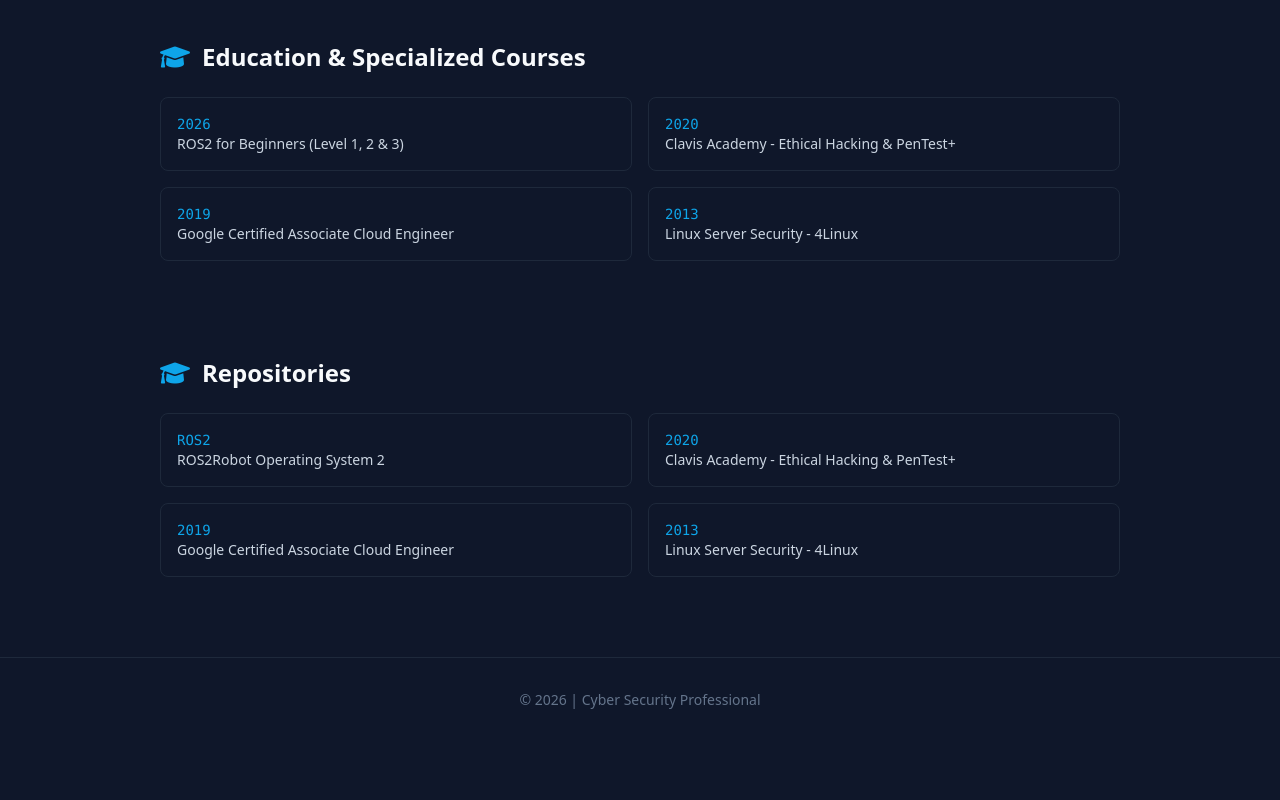
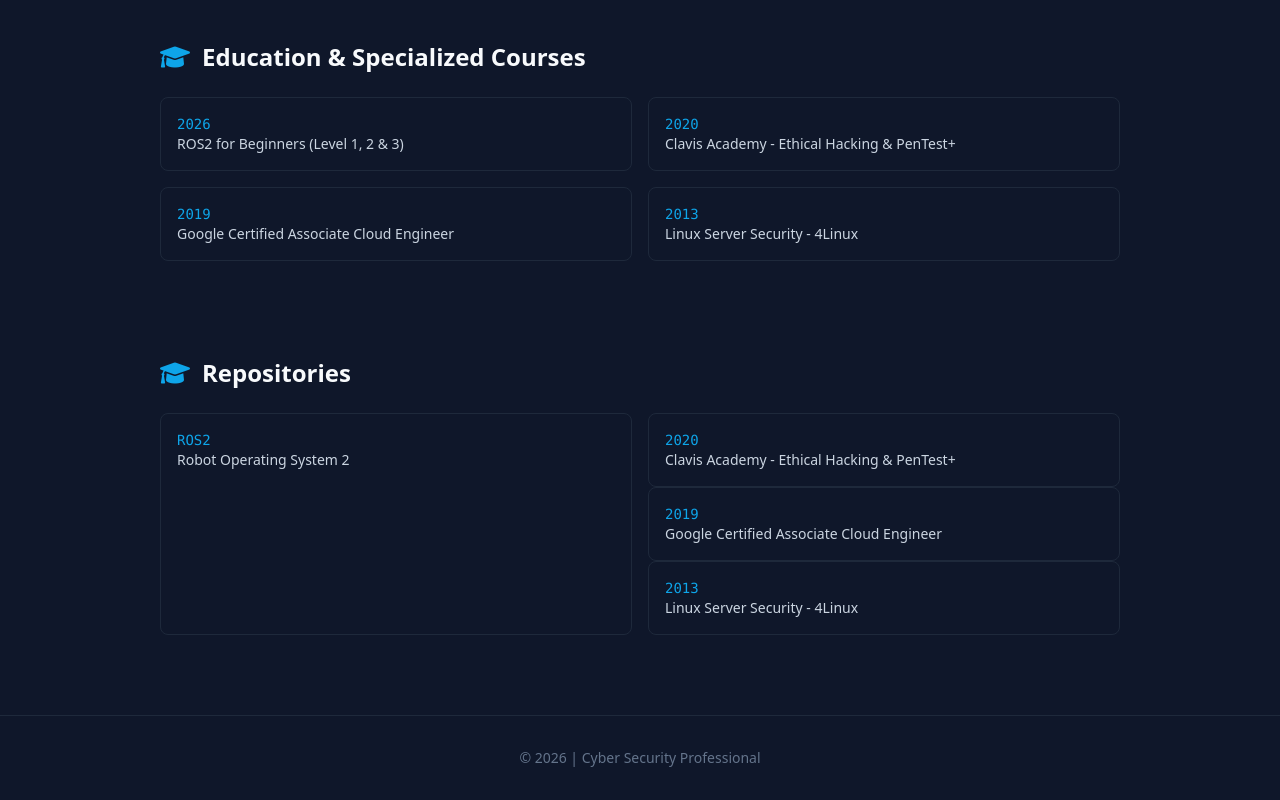
Before and after one commit to chahadtecnologia/chahadtecnologia, a plain HTML site: page index.html in a window 1280 px wide. Shown: the part 1583-2383 px from the top of the page. Before the commit the page ends 2325 px from the top, so only its background shows below. Drawn offline with nearby package versions, Linux system fonts and the light colour scheme.

Commit message:
Configuring Github Page

```diff
--- a/index.html
+++ b/index.html
@@ -128,7 +128,7 @@
             <div class="grid md:grid-cols-2 gap-4 text-sm">
                 <div class="p-4 border border-slate-800 rounded-lg hover:bg-slate-800/50 transition">
                     <span class="text-sky-500 font-mono"><a href="https://github.com/chahadtecnologia/ROS2" target="_blank">ROS2</span>
-                    <p class="text-slate-300">ROS2</a>Robot Operating System 2</p>
+                    <p class="text-slate-300">Robot Operating System 2</p>
                 </div>
                 <div class="p-4 border border-slate-800 rounded-lg hover:bg-slate-800/50 transition">
                     <span class="text-sky-500 font-mono">2020</span>
```
